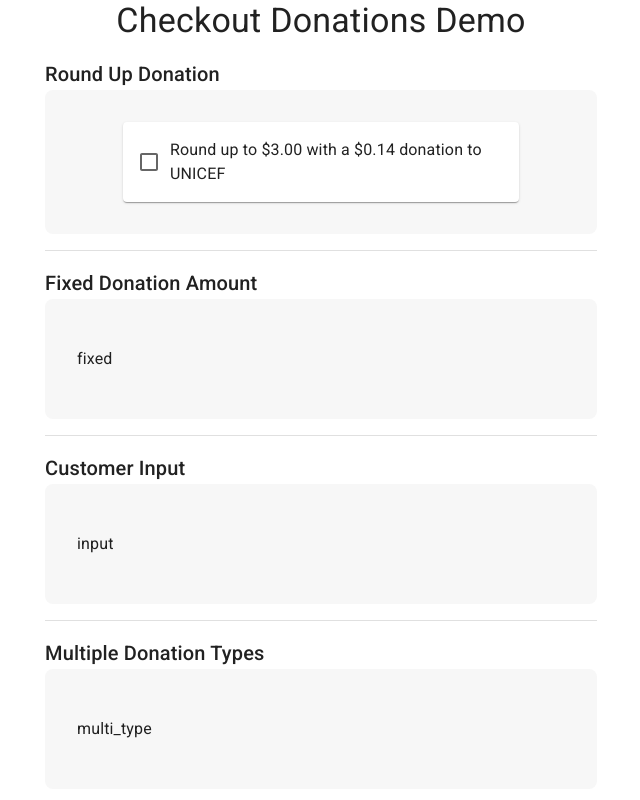
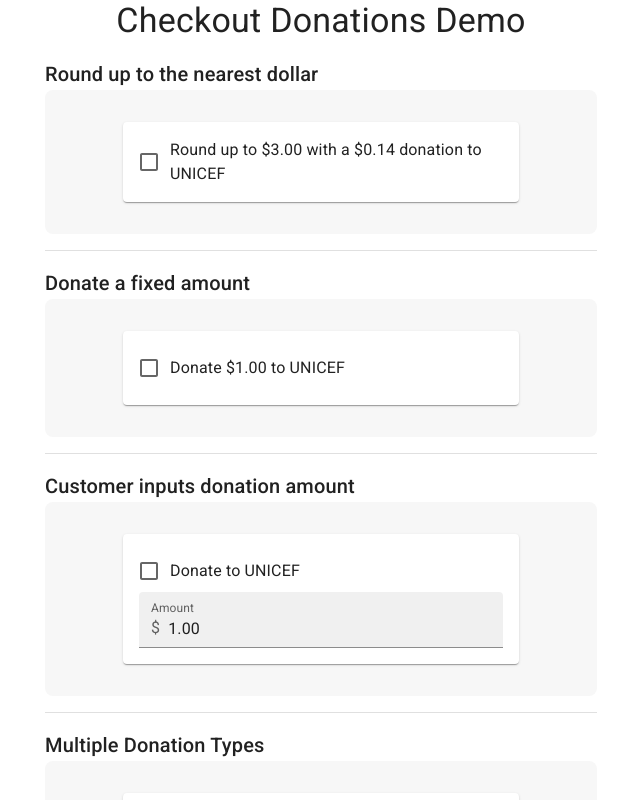
Before and after one commit to philliphuang/dona, a React (Create React App) app in the folder point-of-sale-api/point-of-sale-component/: page / in a window 1280 px wide. Shown: the top 800 px of the page, without its empty margins (319-959 px from the left). Built offline with nearby package versions, Linux system fonts and the light colour scheme.

Commit message:
Fixed component and (very jank) input component

```diff
--- a/point-of-sale-api/point-of-sale-component/src/Demo.js
+++ b/point-of-sale-api/point-of-sale-component/src/Demo.js
@@ -8,7 +8,7 @@
 import Typography from '@mui/material/Typography';
 
 const dummyDonationConfigs = {
-  "Round Up Donation": {
+  "Round up to the nearest dollar": {
     id: 0,
     type: "single",
     options: [
@@ -26,19 +26,39 @@
       },
     ],
   },
-  "Fixed Donation Amount": {
+  "Donate a fixed amount": {
+    id: 1,
     type: "single",
     options: [
       {
         type: "fixed",
+        donation_cents: 100,
+        purchase_cents: 286,
+        transaction_cents: 386,
+        recipient: {
+          id: 0,
+          name: "UNICEF",
+          wallet: "loremipsumdolorsitamet",
+          description: 'lorem ipsum dolor sit amet',
+        }
       },
     ],
   },
-  "Customer Input": {
+  "Customer inputs donation amount": {
+    id: 2,
     type: "single",
     options: [
       {
         type: "input",
+        donation_cents: 100,
+        purchase_cents: 286,
+        transaction_cents: 386,
+        recipient: {
+          id: 0,
+          name: "UNICEF",
+          wallet: "loremipsumdolorsitamet",
+          description: 'lorem ipsum dolor sit amet',
+        }
       },
     ],
   },
@@ -103,7 +123,7 @@
       </Box>
       {
         selectedOption &&
-        <Typography>Selected donation option: {donationDollars} to {recipientName}</Typography>
+        <Typography>Selected donation option: ${donationDollars} to {recipientName}</Typography>
       }
     </div>
   );
--- a/point-of-sale-api/point-of-sale-component/src/DonationComponent.js
+++ b/point-of-sale-api/point-of-sale-component/src/DonationComponent.js
@@ -5,7 +5,13 @@
 import Paper from '@mui/material/Paper';
 import FormGroup from '@mui/material/FormGroup';
 import FormControlLabel from '@mui/material/FormControlLabel';
+import FilledInput from '@mui/material/FilledInput';
+import InputAdornment from '@mui/material/InputAdornment';
+import InputLabel from '@mui/material/InputLabel';
 import Checkbox from '@mui/material/Checkbox';
+import TextField from '@mui/material/TextField';
+import FormControl from '@mui/material/FormControl';
+
 
 function RoundUpComponent(props) {
   const { option, setSelectedOption } = props;
@@ -18,17 +24,89 @@
   };
 
   return (
-    <Container maxWidth="xs">
-      <Paper sx={{p:2}}>
     <FormGroup>
       <FormControlLabel
         control={<Checkbox />}
         onChange={handleChange}
-            label={`Round up to ${transactionDollars} with a ${donationDollars} donation to ${recipientName}`}
+        label={`Round up to $${transactionDollars} with a $${donationDollars} donation to ${recipientName}`}
       />
     </FormGroup>
-      </Paper>
-    </Container>
+  );
+}
+
+function FixedComponent(props) {
+  const { option, setSelectedOption } = props;
+  const donationDollars = utils.centsToDollars(option.donation_cents);
+  const recipientName = option.recipient.name;
+
+  const handleChange = (event) => {
+    setSelectedOption(event.target.checked ? option : null);
+  };
+
+  return (
+    <FormGroup>
+      <FormControlLabel
+        control={<Checkbox />}
+        onChange={handleChange}
+        label={`Donate $${donationDollars} to ${recipientName}`}
+      />
+    </FormGroup>
+  );
+}
+
+function InputComponent(props) {
+  const { option, setSelectedOption } = props;
+  const recipientName = option.recipient.name;
+  const donationDollars = utils.centsToDollars(option.donation_cents);
+  const [checked, setChecked] = React.useState(false);
+  const [inputAmount, setInputAmount] = React.useState(donationDollars);
+
+  React.useEffect(() => {
+    let inputOption = null;
+    if (inputAmount > 0) {
+      inputOption = {
+        ...option,
+        donation_cents: inputAmount * 100,
+      };
+    }
+    setSelectedOption(checked ? inputOption : null);
+	}, [checked, inputAmount]);
+
+  const handleCheckedChange = (event) => {
+    setChecked(event.target.checked);
+  };
+
+  const handleChange = (event) => {
+    // TODO: replace this with something much more legit
+    setInputAmount(
+      (Number(event.target.value)).toLocaleString(
+        "en-US",
+        {
+          style:"decimal",
+          currency:"USD",
+          maximumFractionDigits:2,
+        }
+      )
+    );
+  };
+
+  return (
+    <FormGroup>
+      <FormControlLabel
+        control={<Checkbox />}
+        onChange={handleCheckedChange}
+        label={`Donate to ${recipientName}`}
+      />
+      <FormControl variant="filled">
+        <InputLabel htmlFor="filled-adornment-amount">Amount</InputLabel>
+        <FilledInput
+          type="number"
+          onChange={handleChange}
+          value={inputAmount}
+          startAdornment={<InputAdornment position="start">$</InputAdornment>}
+        />
+      </FormControl>
+    </FormGroup>
   );
 }
 
@@ -44,10 +122,10 @@
           component = <RoundUpComponent option={option} setSelectedOption={setSelectedOption} />;
           break;
         case "fixed":
-          component = <p>fixed</p>;
+          component = <FixedComponent option={option} setSelectedOption={setSelectedOption} />;
           break;
         case "input":
-          component = <p>input</p>;
+          component = <InputComponent option={option} setSelectedOption={setSelectedOption} />;
           break;
         default:
           component = <p>Invalid donation type.</p>;
@@ -65,7 +143,13 @@
     default:
       component = <p>Invalid donation config type.</p>;
   }
-  return component;
+  return (
+    <Container maxWidth="xs">
+      <Paper sx={{p:2}}>
+        {component}
+      </Paper>
+    </Container>
+  );
 }
 
 export default DonationComponent;
--- a/point-of-sale-api/point-of-sale-component/src/utils.js
+++ b/point-of-sale-api/point-of-sale-component/src/utils.js
@@ -1,3 +1,11 @@
 export function centsToDollars(cents) {
-  return (cents / 100).toLocaleString("en-US", {style:"currency", currency:"USD"});
+  return (cents / 100).toLocaleString(
+    "en-US",
+    {
+      style:"decimal",
+      currency:"USD",
+      minimumFractionDigits:2,
+      maximumFractionDigits:2,
+    }
+  );
 }
```
Lines whose indentation alone changed are shown as unchanged.
